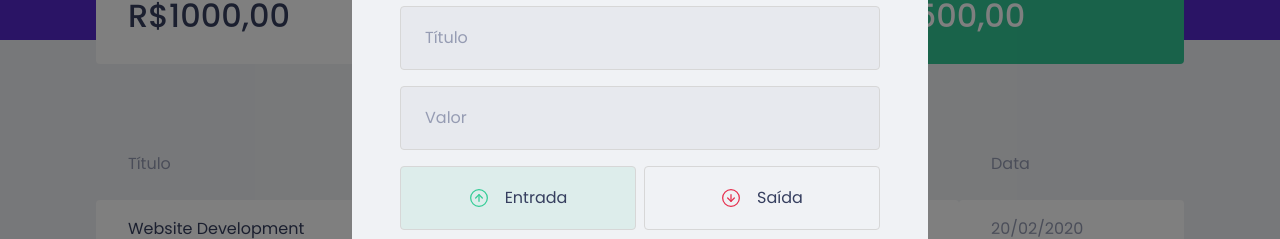
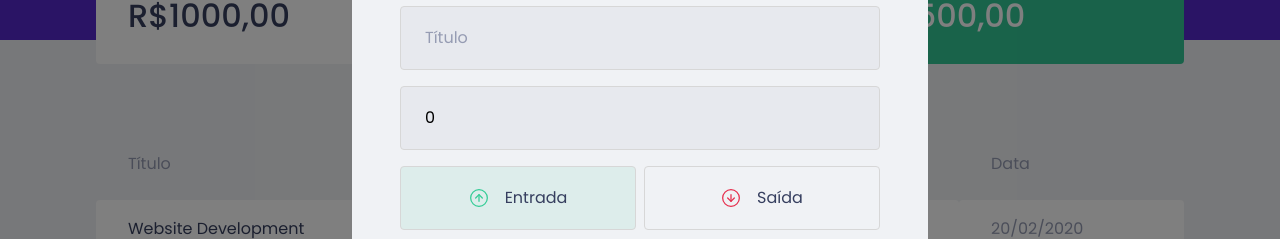
Before and after one commit to ottonSam/ignite-dtmoney, a React (Create React App) app: page / in a window 1280 px wide. Both pictures are taken after a click on the button "Nova transação". Shown: the part 232-471 px from the top of the page. Built offline with nearby package versions, Linux system fonts and the light colour scheme; no server answers; what miragejs would draw is missing.

Commit message:
Save form data in state

```diff
--- a/src/components/NewTransactionModal/index.tsx
+++ b/src/components/NewTransactionModal/index.tsx
@@ -1,4 +1,4 @@
-import { useState } from 'react';
+import { FormEvent, useState } from 'react';
 import Modal from 'react-modal';
 
 import closeImg from '../../assets/close.svg';
@@ -15,6 +15,18 @@
 export function NewTransactionModal({isOpen, onRequestClose}: NewTransactionModalProps) {
   const [type, setType] = useState('deposit');
 
+  const [title, setTitle] = useState('');
+  const [category, setCategory] = useState('');
+
+  const [value, setValue] = useState(0);
+
+
+  function handleCreateNewTransaction(event: FormEvent) {
+    event.preventDefault();
+
+
+  }
+
   return (
     <Modal
         isOpen={isOpen}
@@ -30,16 +42,22 @@
           <img src={closeImg} alt="Fechar modal" />
         </button>
 
-        <Container>
+        <Container
+          onSubmit={handleCreateNewTransaction}
+        >
           <h2>Cadastrar transação</h2>
 
           <input
             placeholder="Título"
+            value={title}
+            onChange={event => setTitle(event.target.value)}
           />
 
           <input
             type="number"
             placeholder="Valor"
+            value={value}
+            onChange={event => setValue(Number(event.target.value))}
           />
 
           <TransactionTypeContainer>
@@ -66,6 +84,8 @@
 
           <input
             placeholder="Categoria"
+            value={category}
+            onChange={event => setCategory(event.target.value)}
           />
 
           <button type="submit">
```
